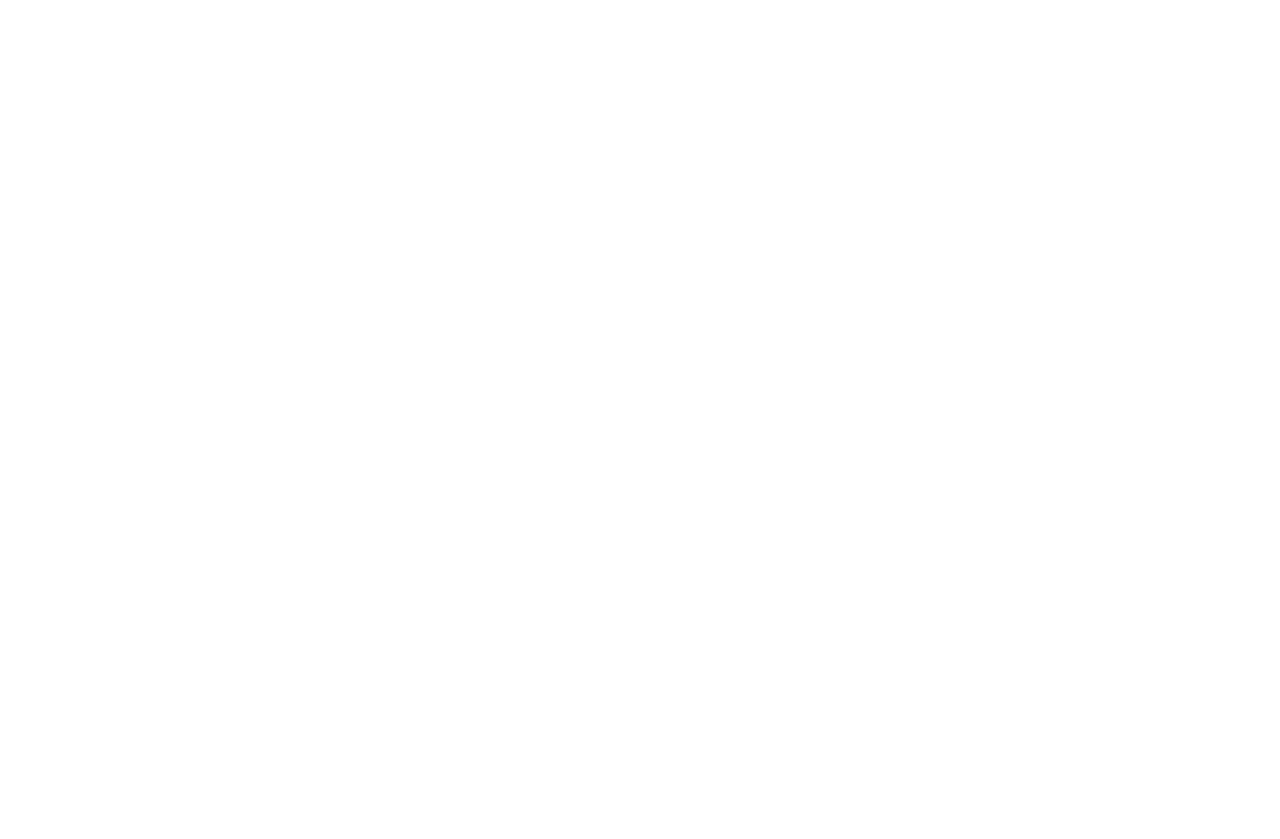
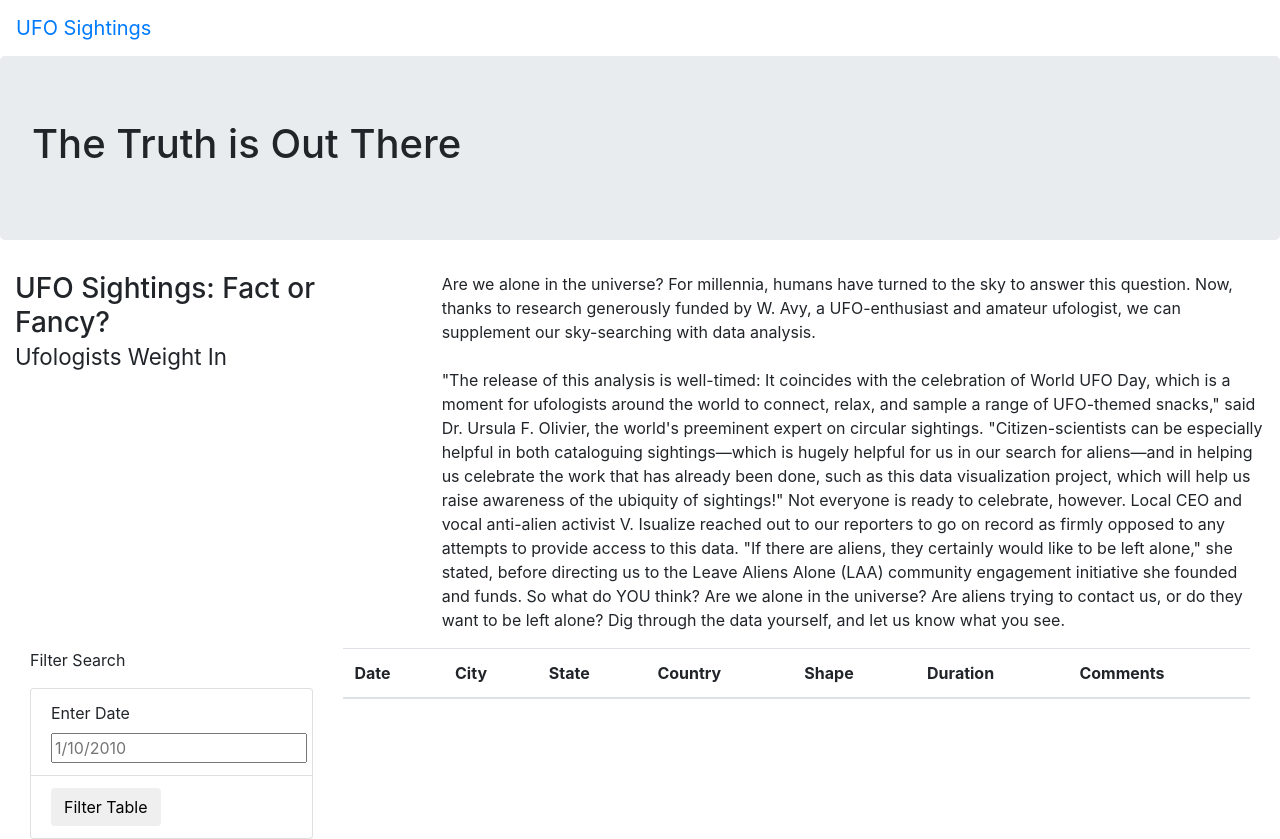
Before and after one commit to dannyvchu/UFOs, a plain HTML site: page index.html in a window 1280 px wide. Before the commit the page ends 800 px from the top, so only its background shows below. Drawn offline with nearby package versions, Linux system fonts and the light colour scheme.

Commit message:
Started building index and creating table

```diff
--- a/index.html
+++ b/index.html
@@ -5,8 +5,72 @@
     <meta http-equiv="X-UA-Compatible" content="IE=edge">
     <meta name="viewport" content="width=device-width, initial-scale=1.0">
     <title>Document</title>
+    <link
+        rel='stylesheet'
+        href='https://maxcdn.bootstrapcdn.com/bootstrap/4.0.0/css/bootstrap.min.css'
+        integrity='sha384-Gn5384xqQ1aoWXA+058RXPxPg6fy4IWvTNh0E263XmFcJlSAwiGgFAW/dAiS6JXm'
+        crossorigin='anonymous'
+        />
+    <link rel='stylesheet' href='static/css/style.css'>
 </head>
 <body>
+    <div class='wrapper'>
+        <nav class='navbar navbar-expand-lg'>
+            <a class ='navbar-brand' href='index.html'>UFO Sightings</a>
+        </nav>
+    </div>
+    <div class='jumbotron'>
+        <h1>The Truth is Out There</h1>
+    </div>
+    <div class='container-fluid'>
+        <div class='row'>
+            <div class='col-md-4'>
+                <h3>UFO Sightings: Fact or Fancy? <br><small>Ufologists Weight In</small></h3>
+            </div>
+            <div class='col-md-8'>
+                <p>
+                    Are we alone in the universe? For millennia, humans have turned to the sky to answer this question. Now, thanks to research generously funded by W. Avy, a UFO-enthusiast and amateur ufologist, we can supplement our sky-searching with data analysis.
 
+                    <br><br>"The release of this analysis is well-timed: It coincides with the celebration of World UFO Day, which is a moment for ufologists around the world to connect, relax, and sample a range of UFO-themed snacks," said Dr. Ursula F. Olivier, the world's preeminent expert on circular sightings. "Citizen-scientists can be especially helpful in both cataloguing sightings—which is hugely helpful for us in our search for aliens—and in helping us celebrate the work that has already been done, such as this data visualization project, which will help us raise awareness of the ubiquity of sightings!"
+Not everyone is ready to celebrate, however. Local CEO and vocal anti-alien activist V. Isualize reached out to our reporters to go on record as firmly opposed to any attempts to provide access to this data. "If there are aliens, they certainly would like to be left alone," she stated, before directing us to the Leave Aliens Alone (LAA) community engagement initiative she founded and funds.
+So what do YOU think? Are we alone in the universe? Are aliens trying to contact us, or do they want to be left alone? Dig through the data yourself, and let us know what you see.
+                </p>
+            </div>
+        </div>
+        <div class='container-fluid'>
+            <div class='row'>
+                <div class='col-md-3'>
+                    <form>
+                        <p>Filter Search</p>
+                        <ul class='list-group'>
+                            <li class='list-group-item'>
+                                <label for='date'>Enter Date</label>
+                                <input type='text' placeholder='1/10/2010' id='datetime' />
+                            </li>
+                            <li class='list-group-item'>
+                                <button id='filter-btn' type='button' class='btn btn-default'>Filter Table</button>
+                            </li>
+                        </ul>
+                    </form>
+                </div>
+                <div class='col-md-9'>
+                    <table class='table table-striped'>
+                        <thead>
+                            <tr>
+                                <th>Date</th>
+                                <th>City</th>
+                                <th>State</th>
+                                <th>Country</th>
+                                <th>Shape</th>
+                                <th>Duration</th>
+                                <th>Comments</th>
+                            </tr>
+                        </thead>
+                        <tbody></tbody>
+                    </table>
+                </div>
+            </div>
+        </div>
+    </div>
 </body>
 </html>
```
